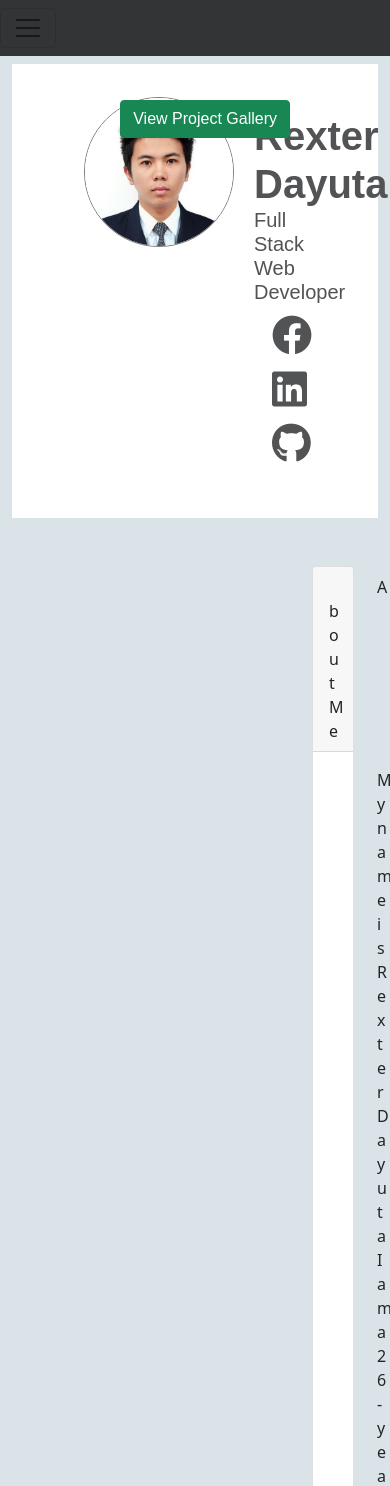
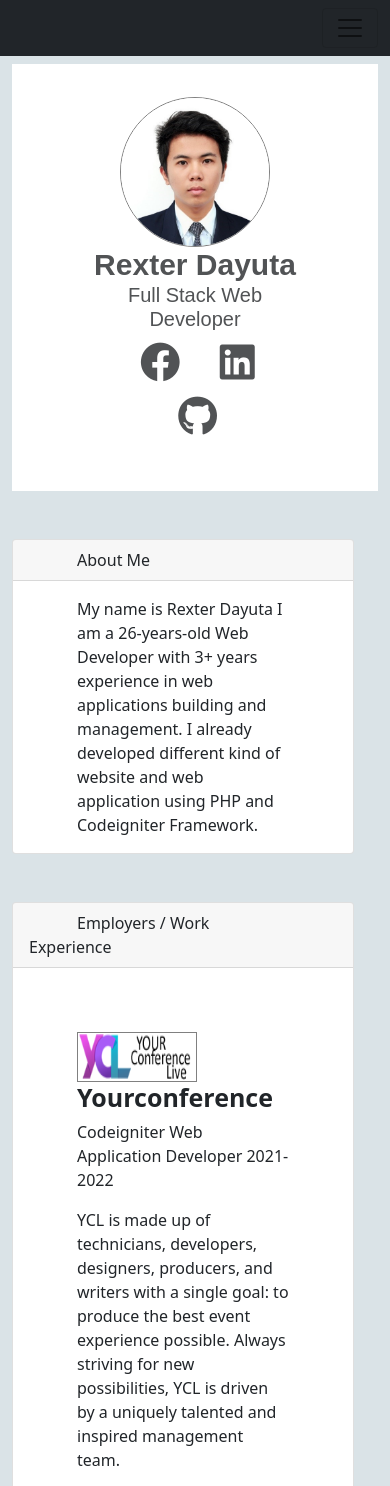
Before and after one commit to slive3718/portfolio, a PHP site: page / in a window 390 px wide; the page is wider, and only the part inside the window is pictured. Shown: the top 1486 px of that part. Run offline with PHP 8.4, Linux system fonts and the light colour scheme; some libraries are stand-ins or nearby versions.

Commit message:
responsiveness

```diff
--- a/assets/style.css
+++ b/assets/style.css
@@ -31,11 +31,10 @@ body{
 
 .about-me{
     max-width:800px;
-    margin-left: 300px
+
 }
 .about-me-right{
     max-width:800px;
-    margin-left: 50px
 }
 
 .emploer-icon{
@@ -84,3 +83,10 @@ body{
     transform: translate(-100px); /* Change Offset */
     z-index:2; /* you can change it, but better let this in default */
 }
+@media only screen and (max-width: 768px) {
+    /* For mobile phones: */
+    .display-4{
+        font-weight:700;
+        font-size:30px;
+    }
+}
--- a/index.html
+++ b/index.html
@@ -17,23 +17,22 @@
 
     <title>Document</title>
 </head>
-<nav class="navbar navbar-expand-lg navbar-light  text-white" style="background-color: #323435">
-    <!--    <a class="navbar-brand text-white" href="#">Rexter</a>-->
-    <button class="navbar-toggler" type="button" data-toggle="collapse" data-target="#navbarText" aria-controls="navbarText" aria-expanded="false" aria-label="Toggle navigation">
+
+
+<nav class="navbar navbar-expand-lg navbar-light bg-dark">
+    <div class="container-fluid">
+        <a class="navbar-brand" href="#"></a>
+        <button class="navbar-toggler" type="button" data-bs-toggle="collapse" data-bs-target="#navbarNav" aria-controls="navbarNav" aria-expanded="false" aria-label="Toggle navigation">
             <span class="navbar-toggler-icon"></span>
         </button>
-    <div class="collapse navbar-collapse text-white" id="navbarText">
-        <ul class="navbar-nav mr-auto">
-            <!--            <li class="nav-item active badge badge-success">-->
-            <!--                <a class="nav-link text-white " href="#">Home <span class="sr-only">(current)</span></a>-->
-            <!--            </li>-->
-            <!--            <li class="nav-item">-->
-            <!--                <a class="nav-link text-white" href="#">Features</a>-->
-            <!--            </li>-->
+        <div class="collapse navbar-collapse" id="navbarNav">
+            <ul class="navbar-nav">
+                <li class="nav-item" style="text-align: right">
+                    <a class="btn btn-success" id="proectGallertBtn">View Project Gallery</a>
+                </li>
+
             </ul>
-        <span class="navbar-text text-white">
-
-    </span>
+        </div>
     </div>
 </nav>
 
@@ -42,31 +41,34 @@
 
 
    <div class="row">
-       <div class="col">
+       <div class="col-sm-12">
            <div class="jumbotron jumbotron-fluid mt-2 bg-white p-5">
                <div class="container">
-                   <img alt="profile" class="profile-photo position-absolute" src="assets/images/profile_photo.jpg" style="border-radius:50%; max-width:150px; max-height:150px;  border:1px solid gray">
-                   <div class="display-4 float-left" style="margin-left:170px">Rexter Dayuta <br>
+                   <div class="row">
+                       <div class="col-lg-2 col-md-12 text-sm-center text-lg-start text-center">
+                       <img alt="profile" class="profile-photo " src="assets/images/profile_photo.jpg" style="border-radius:50%; max-width:150px; max-height:150px;  border:1px solid gray">
+                       </div>
+                       <div class="col-lg-10 col-md-12 text-sm-center text-lg-start text-center">
+                           <div class="display-4 " style="">Rexter Dayuta <br>
                                <span class="lead">Full Stack Web Developer</span>
                                <div class="icon-box mt-1" >
                                    <a href="https://www.facebook.com/im.rexter" class="btn icon ml-0"><i class="fa-brands fa-facebook"></i></a>
                                    <a href="https://www.linkedin.com/in/imrexter/" class="btn icon"><i class="fa-brands fa-linkedin"></i></a>
                                    <a href="https://github.com/slive3718" class="btn icon"><i class="fa-brands fa-github"></i></a>
                                </div>
-                       <div class="text-end position-absolute" style="width: 300px;right: 100px; top:100px">
-                           <a class="btn btn-success" id="proectGallertBtn">View Project Gallery</a>
                            </div>
-
                        </div>
                    </div>
 
                </div>
 
            </div>
+
        </div>
-    <div class="row profile-info mt-5">
-        <div class="col-lg-7 col-md-12">
-            <div class="card about-me">
+   </div>
+    <div class="row profile-info mt-5 mx-lg-5 mx-sm-0">
+        <div class="col-lg-7 col-md-12 ">
+            <div class="card about-me float-end me-lg-5 me-md-0">
                 <div class="card-header">
                     <span class="mx-5">About Me</span>
                 </div>
@@ -75,7 +77,7 @@
                     I already developed different kind of website and web application using PHP and Codeigniter Framework.
                 </div>
             </div>
-            <div class="card about-me my-5">
+            <div class="card about-me my-5 float-end me-lg-5 me-md-0">
                 <div class="card-header">
                     <span class="mx-5">Employers / Work Experience</span>
                 </div>
@@ -94,7 +96,7 @@
                         <li>Coded websites using PHP, Codeigniter, HTML, CSS, JavaScript,  jQuery and other plugins.</li>
                         <li>Created and implemented database designs and data models.</li>
                         <li>Coordinated with project management staff on database development timelines and project scope.</li>
-                    <ul/>
+                    </ul>
 
                 </div>
                 <hr>
@@ -118,10 +120,10 @@
             </div>
         </div>
 
-        <div class="col-4">
-            <div class="card  about-me-right">
+        <div class="col-lg-4 col-md-12">
+            <div class="card  about-me-right ">
                 <div class="card-header">
-                    <span class="mx-5">Contact Me</span>
+                    <span class="mx-lg-5 mx-md-0">Contact Me</span>
                 </div>
                 <div class="card-body mx-5">
                    <span> <i class="fa-solid fa-envelope"></i> rexterdayuta@gmail.com</span><br>
```
Lines whose indentation alone changed are shown as unchanged.
